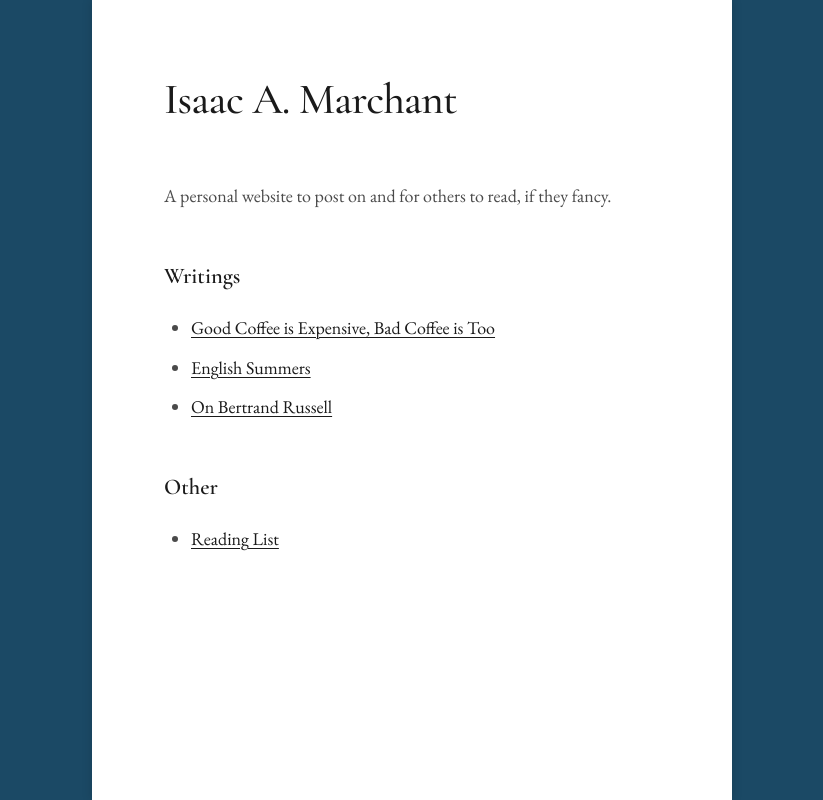
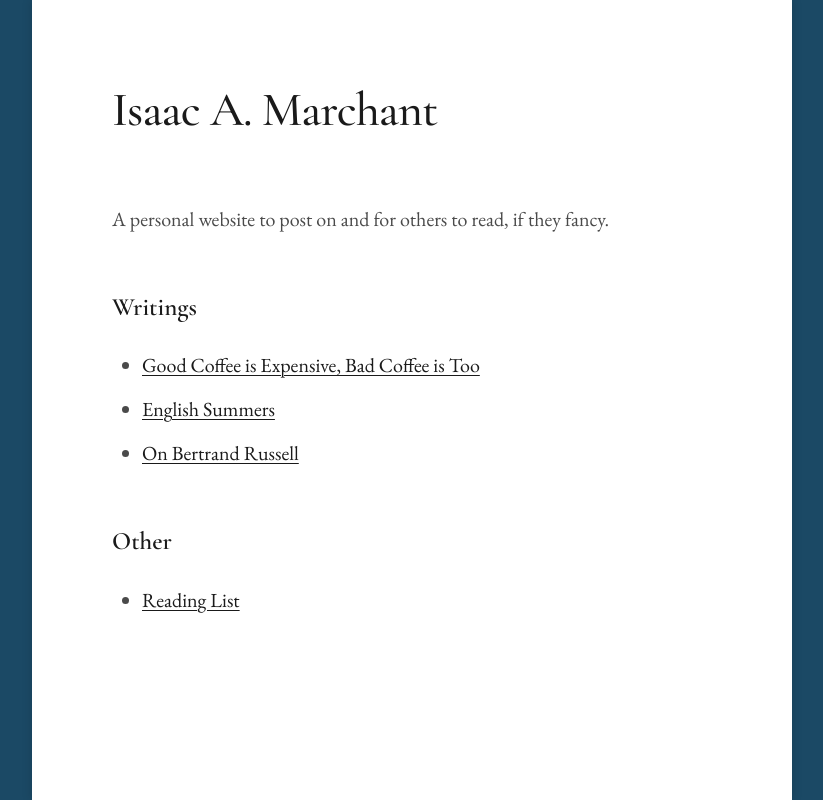
Before and after one commit to imarchant/website, a React (Vite) app: page /#/ in a window 1280 px wide. Shown: the whole page, without its empty margins (228-1051 px from the left). Built offline with nearby package versions, Linux system fonts and the light colour scheme.

Commit message:
minor bug fix

```diff
--- a/src/index.css
+++ b/src/index.css
@@ -17,7 +17,7 @@
 }
 
 html {
-  font-size: 18px;
+  font-size: 20px;
   scroll-behavior: smooth;
 }
 
@@ -64,7 +64,7 @@ a:hover {
 }
 
 .page-card {
-  max-width: 640px;
+  max-width: 760px;
   width: 100%;
   background-color: var(--bg-content);
   padding: 3.5rem 4rem;
--- a/src/pages/Home.jsx
+++ b/src/pages/Home.jsx
@@ -1,6 +1,7 @@
 import { Link } from 'react-router-dom'
 import { articles } from '../articles'
 import './Home.css'
+import coverImage from '../images/cover_photo.png'
 
 const thoughts = articles.map(({ slug, title }) => ({ slug, title }))
 
--- a/src/pages/ReadingList.jsx
+++ b/src/pages/ReadingList.jsx
@@ -6,7 +6,7 @@ function ReadingList() {
       <h3>Recently Read</h3>
       <ul>
         <li>
-        <i>Ursula K. Le Guin - The Laithe of Heaven</i>
+        <i>Ursula K. Le Guin - The Lathe of Heaven</i>
         </li>
       <t>Great sci-fi novel which looks at dreams, power, and utopia. Brave New World-esque vibes, highly recommend!</t>
       </ul>
@@ -17,7 +17,7 @@ function ReadingList() {
           <i>Leo Tolstoy - Anna Karenina</i>
         </li>
         <t>
-        Enjoying so far! Levin is a great character.
+        Enjoying so far!
         </t>
       </ul>
     </StaticPage>
--- a/vite.config.js
+++ b/vite.config.js
@@ -2,7 +2,7 @@ import { defineConfig } from 'vite'
 import react from '@vitejs/plugin-react'
 
 // https://vitejs.dev/config/
-export default defineConfig({
+export default defineConfig(({ command }) => ({
   plugins: [react()],
-  base: '/website/', // GitHub repo name
-})
+  base: command === 'build' ? '/website/' : '/', // GitHub repo name (only needed for production build)
+}))
```
Also changed, not shown: 1 other file (tests, documents, lock files or other folders).
